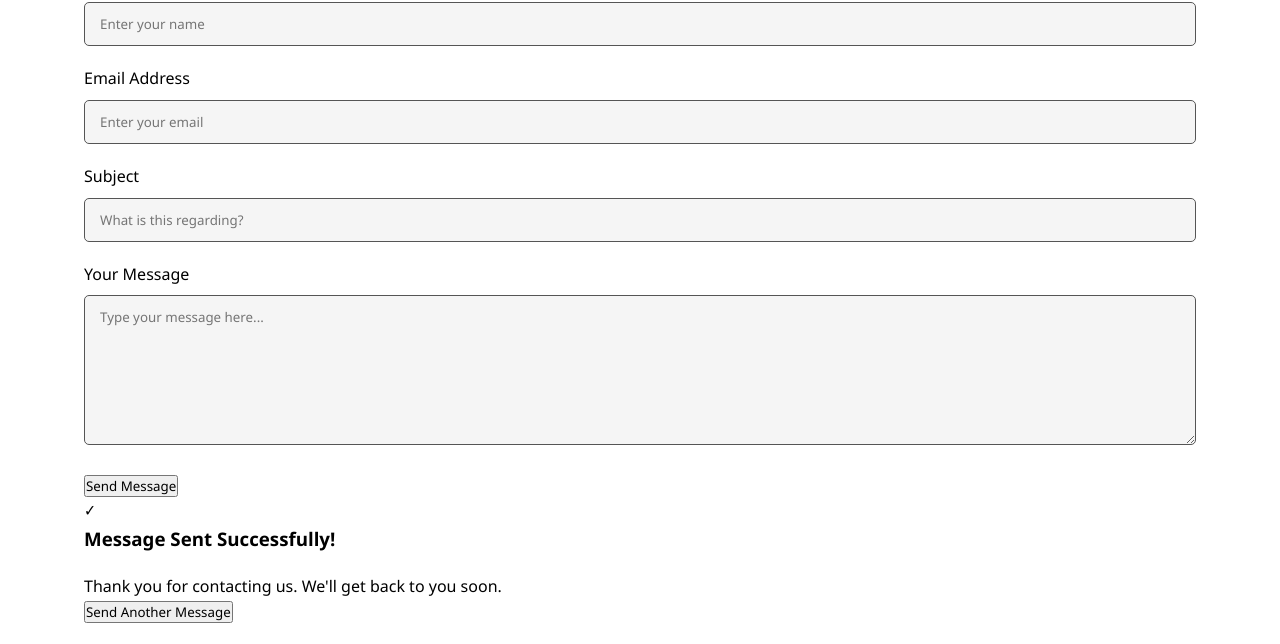
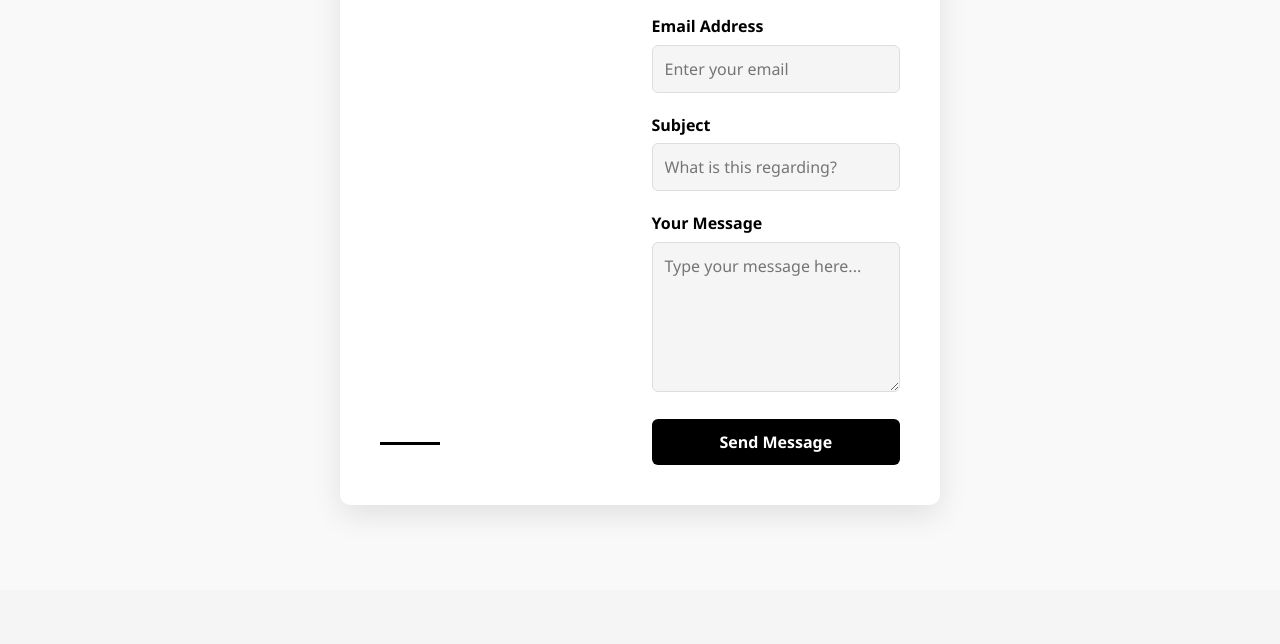
Before and after one commit to GulZareen22/MyPortfolio, a plain HTML site: page index.html in a window 1280 px wide. Shown: the part 4545-5189 px from the top of the page. Drawn offline with Linux system fonts and the light colour scheme.

Commit message:
Add files via upload

```diff
--- a/index.html
+++ b/index.html
@@ -162,14 +162,16 @@
     </section>
 
  <!-- Contact Section -->
-<section id="contact">
-  <div class="container">
-
-
-        <section class="contact-section">
+<section id="contact" style="padding: 60px 0; background-color: #f9f9f9;">
+  <div class="contact-wrapper">
+    <div class="contact-container">
       <h2 class="section-title">Send a Message</h2>
 
-            <form id="contactForm" class="contact-form">
+      <form id="contactForm" class="contact-form" action="https://formsubmit.co/gul92749@gmail.com" method="POST">
+        <input type="hidden" name="_template" value="box">
+        <input type="hidden" name="_autoresponse" value="Thanks! We'll get back to you soon.">
+        <input type="hidden" name="_next" value="https://gulzareen22.github.io/MyPortfolio/index.html?success=true">
+
         <div class="form-group">
           <label for="name">Your Name</label>
           <input type="text" id="name" name="name" required placeholder="Enter your name">
@@ -193,13 +195,107 @@
         <button type="submit" class="submit-btn">Send Message</button>
       </form>
 
-            <div id="successAlert" class="success-alert">
-                <div class="alert-icon">✓</div>
+      <div id="successAlert" class="success-alert" style="display: none;">
+        <div class="alert-icon"><i class="fas fa-check-circle"></i></div>
         <h3 class="alert-title">Message Sent Successfully!</h3>
-                <p class="alert-message">Thank you for contacting us. We'll get back to you soon.</p>
-                <button class="back-btn" id="backToForm">Send Another Message</button>
+        <p class="alert-message">Thank you for contacting us. We'll get back to you within 24 hours.</p>
+        <button class="back-btn" id="backToForm"><i class="fas fa-arrow-left"></i> Send Another Message</button>
+      </div>
+    </div>
   </div>
 </section>
+
+<!-- Embedded Styles -->
+<style>
+  .contact-wrapper {
+    display: flex;
+    justify-content: center;
+    align-items: center;
+    min-height: 90vh;
+  }
+
+  .contact-container {
+    background: white;
+    padding: 40px;
+    border-radius: 10px;
+    box-shadow: 0 10px 30px rgba(0, 0, 0, 0.1);
+    width: 90%;
+    max-width: 600px;
+  }
+
+  .section-title {
+    text-align: center;
+    margin-bottom: 30px;
+    font-size: 28px;
+    color: #333;
+  }
+
+  .form-group {
+    margin-bottom: 20px;
+  }
+
+  .form-group label {
+    display: block;
+    font-weight: 600;
+    margin-bottom: 5px;
+  }
+
+  .form-group input,
+  .form-group textarea {
+    width: 100%;
+    padding: 12px;
+    border: 1px solid #ddd;
+    border-radius: 6px;
+    font-size: 16px;
+  }
+
+  .form-group textarea {
+    resize: vertical;
+    min-height: 100px;
+  }
+
+  .submit-btn {
+    width: 100%;
+    padding: 12px;
+    background: black;
+    color: white;
+    font-size: 16px;
+    font-weight: bold;
+    border: none;
+    border-radius: 6px;
+    cursor: pointer;
+    transition: 0.3s;
+  }
+
+  .submit-btn:hover {
+    background: #444;
+  }
+
+  .success-alert {
+    background-color: #d4edda;
+    color: #155724;
+    padding: 20px;
+    border: 1px solid #c3e6cb;
+    border-radius: 6px;
+    text-align: center;
+    margin-top: 20px;
+  }
+
+  .back-btn {
+    margin-top: 10px;
+    padding: 10px 15px;
+    border: none;
+    background: #155724;
+    color: white;
+    border-radius: 5px;
+    cursor: pointer;
+  }
+
+  .alert-icon {
+    font-size: 24px;
+    margin-bottom: 10px;
+  }
+</style>
 
 
 
@@ -226,26 +322,38 @@
         <i class="fas fa-comment"></i>
     </a>
 
+
  <script src="script.js"></script>
-   <!-- ✅ Add This Before </body> -->
     <script>
         document.addEventListener('DOMContentLoaded', function() {
             const contactForm = document.getElementById('contactForm');
             const successAlert = document.getElementById('successAlert');
             const backButton = document.getElementById('backToForm');
 
+            // Ensure success alert is hidden on page load
+            successAlert.style.display = 'none';
+
             contactForm.addEventListener('submit', function(e) {
                 e.preventDefault();
 
-                // Simulate form submission (in a real scenario, you would use AJAX or FormSubmit)
+                // Show loading state on button
+                const submitBtn = contactForm.querySelector('.submit-btn');
+                submitBtn.innerHTML = 'Sending... <i class="fas fa-spinner fa-spin"></i>';
+                submitBtn.disabled = true;
+
+                // Simulate form submission to server
                 setTimeout(function() {
                     // Hide form and show success message
                     contactForm.style.display = 'none';
                     successAlert.style.display = 'block';
 
+                    // Reset button state
+                    submitBtn.innerHTML = 'Send Message';
+                    submitBtn.disabled = false;
+
                     // Scroll to success message
                     successAlert.scrollIntoView({ behavior: 'smooth' });
-                }, 1000);
+                }, 1500);
             });
 
             backButton.addEventListener('click', function() {
```
Lines whose indentation alone changed are shown as unchanged.
